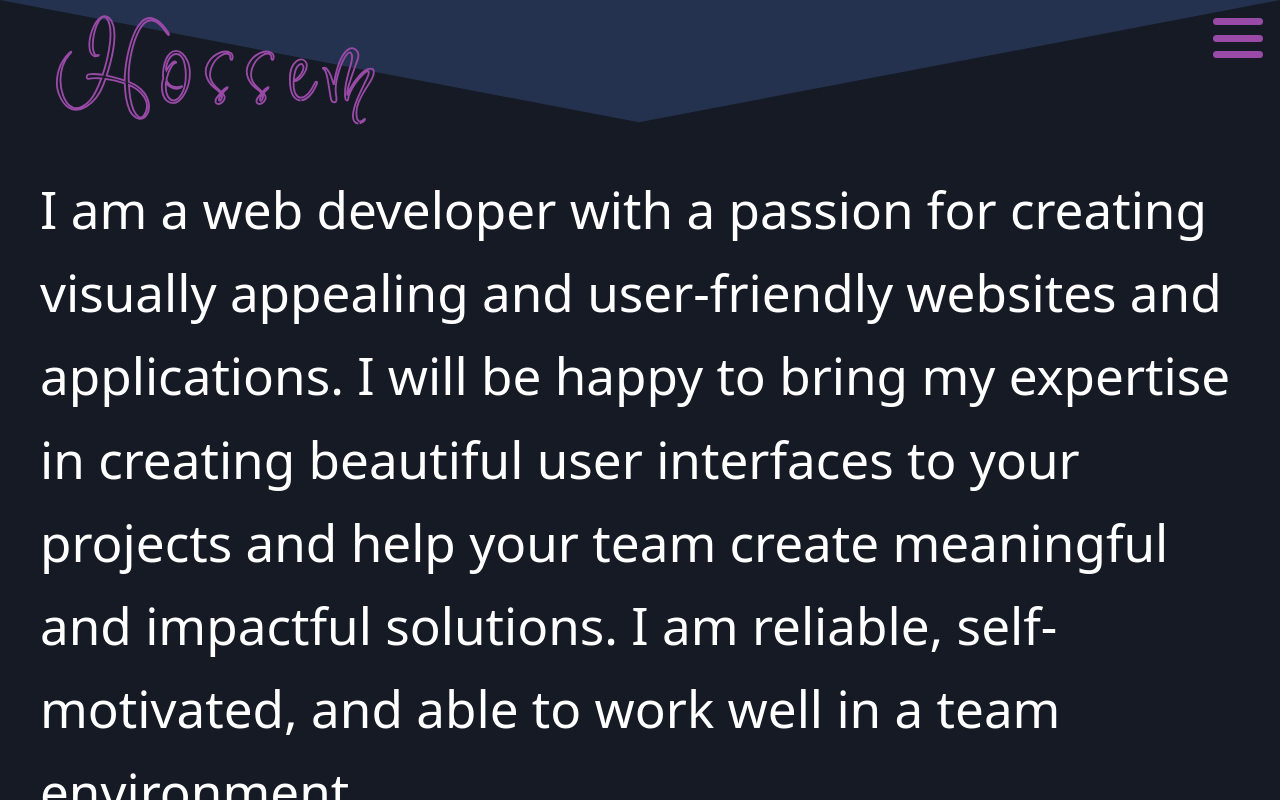
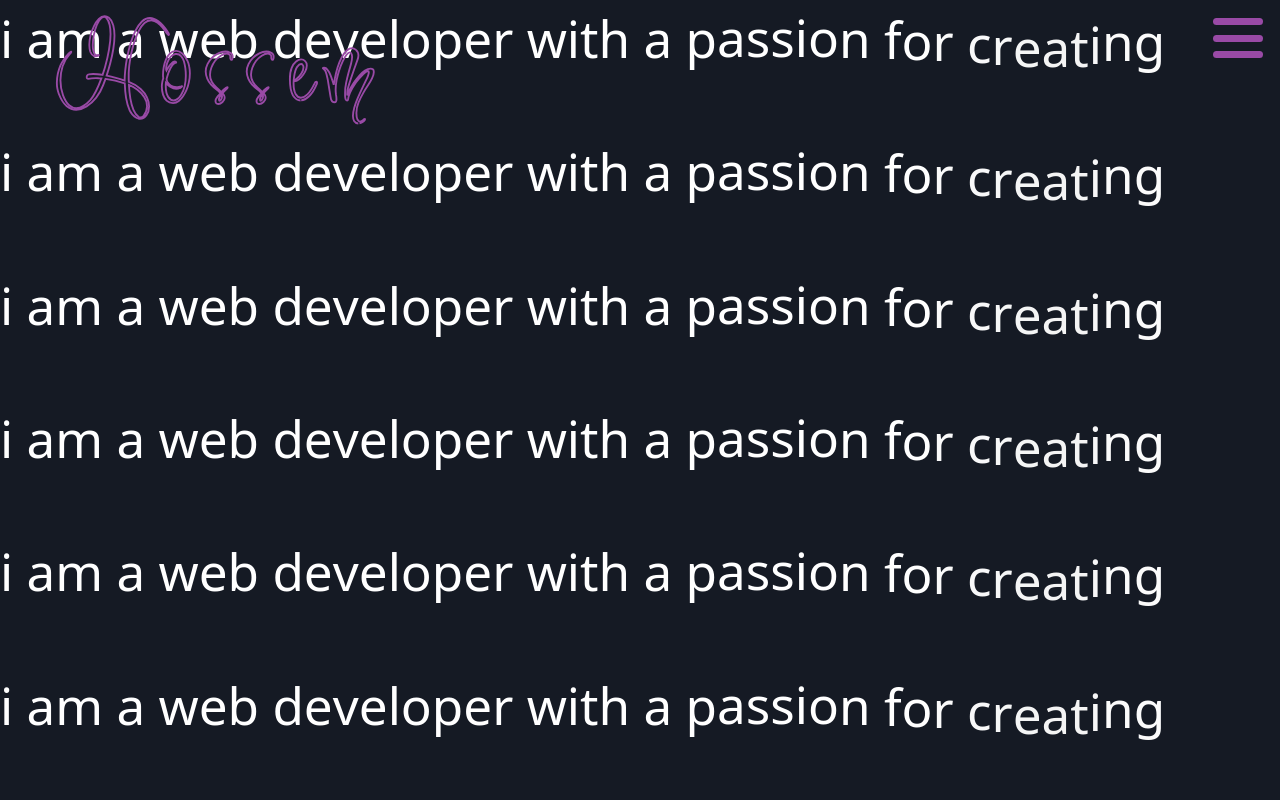
Before and after one commit to hossemedineali/portfolio, a Next.js app: page /tt in a window 1280 px wide. Built offline with nearby package versions, Linux system fonts and the light colour scheme.

Commit message:
almost complete about page

```diff
--- a/src/components/sections/aboutme.tsx
+++ b/src/components/sections/aboutme.tsx
@@ -4,51 +4,58 @@ import {
   useScroll,
   useTransform,
   useInView,
+  AnimatePresence,
+  useAnimation,
 } from "framer-motion";
 
 import { useEffect, useRef, useState } from "react";
-//import { useInView } from "react-intersection-observer";
 import useWindowSize from "../../helper/useWindowSize";
 
+const text =
+  "I / am / a web / developer / with / a / passion / for / creating / visually / appealing / and / user-friendly / websites / and / applications. / I / will / be / happy / to / bring / my / expertise / in / creating / beautiful / user / interfaces / to / your / projects / and / help / your / team / create / meaningful / and / impactful / solutions. / I / am / reliable, / self-motivated, / and / able / to / work / well / in / a / team / environment.";
+
+const t = [
+  "I / am / a web / developer / with / a / passion /",
+  [
+    " for / creating / visually / appealing / and / user-friendly / websites / and /",
+  ],
+  [" applications. / I / will / be / happy / to / bring / my / expertise / in"],
+  [
+    " / creating / beautiful / user / interfaces / to / your / projects / and /",
+  ],
+  [" help / your / team / create / meaningful / and / impactful /"],
+  [" solutions. / I / am / reliable, / self-motivated, / and / able / to /"],
+  [" work / well / in / a / team / environment."],
+];
+
+const tt= "I / am / a web / developer / with / a / passion /"
+const tt2=" for / creating / visually / appealing / and / user-friendly / websites / and /"
+const tt3=" applications. / I / will / be / happy / to / bring / my / expertise / in"
+const tt4=" / creating / beautiful / user / interfaces / to / your / projects / and /"
+const tt5=" help / your / team / create / meaningful / and / impactful /"
+const tt6=" solutions. / I / am / reliable, / self-motivated, / and / able / to /"
+const tt7=" work / well / in / a / team / environment."
+
 const Aboutme = () => {
-  // Initialize state for the x and y position of the mouse
-
-  // Get the current width and height of the window
-  /*   const { width, height } = useWindowSize();
-  const reff = useRef(null);
-  const { scrollY } = useScroll({ target:reff });
-console.log(reff.current)
-  scrollY.onChange(() => {
-    console.log();
-  });
-
- */
-
   const { scrollY } = useScroll();
   const ref = useRef<HTMLDivElement>(null);
-  const { width, height } = useWindowSize();
+  const { height } = useWindowSize();
   const isInView = useInView(ref);
   const [showUlistration, setShowUlistration] = useState(false);
   const [range, setRange] = useState<number[]>([0, 0]);
   const [range1, setRange1] = useState<number[]>([0, 0]);
   const [range2, setRange2] = useState<number[]>([0, 0]);
   const [range3, setRang3] = useState<number[]>([0, 0]);
-  const [positionRange,setPositionRange]=useState<number[]>([0,0,0])
+  const [positionRange, setPositionRange] = useState<number[]>([0, 0, 0]);
   const [colorRange, setColorRange] = useState<number[]>([0, 0, 0, 0, 0, 0]);
   const pathLength = useTransform(scrollY, range, [0, 1]);
   const pathLength1 = useTransform(scrollY, range1, [0, 1]);
   const pathLength2 = useTransform(scrollY, range2, [0, 1]);
   const pathLength3 = useTransform(scrollY, range3, [0, 1]);
-  const position = useTransform(scrollY, positionRange, ['fixed','fixed','flex']);
-
-  //const colors=useTransform(scrollY,colorRange,['#e71a5f','#f5663a','#fcb15d','#17347a','#0d1f47','#fff'])
-  const colors = useTransform(scrollY, colorRange, [
-    "#ff321a",
-    "#ff901b",
-    "#e200f7",
-    "#450eff",
-    "#220070",
-    "#fff",
+  const position = useTransform(scrollY, positionRange, [
+    "fixed",
+    "fixed",
+    "flex",
   ]);
 
   useEffect(() => {
@@ -69,63 +76,83 @@ console.log(reff.current)
         y + height * 4,
         y + height * 5,
       ]);
-      setPositionRange([y,y+height*2,y+height*2.1])
+      setPositionRange([y, y + height * 2, y + height * 2.1]);
 
       console.log(range, range1, range2, range3);
     } else {
       //setShowUlistration(false);
     }
-    /*  const element = ref.current;
-    if (!element) return;
+  }, [isInView]);
 
-    const observer = new IntersectionObserver(([entry]) => {
-      if (entry?.isIntersecting) {
-        console.log('Element has entered the viewport! Scroll position:', scrollY.get());
-      }
-    });
-    observer.observe(element);
+  const container = {
+    hidden: { opacity: 0 },
+    visible: (i = 1) => ({
+      opacity: 1,
+      transition: { staggerChildren: 1, delayChildren: 1 * i },
+    }),
+  };
 
-    return () => {
-      observer.unobserve(element);
-    }; */
-  }, [isInView]);
+  const child = {
+    visible: {
+      opacity: 1,
+      //y: 0,
+      transition: {
+        type: "spring",
+        damping: 12,
+        stiffness: 100,
+      },
+    },
+    hidden: {
+      opacity: 0,
+      //y: 200,
+      transition: {
+        type: "spring",
+        damping: 12,
+        stiffness: 100,
+      },
+    },
+  };
+
+  console.log(text.split(" ").map);
 
   return (
     <motion.section className="   bg-[#151a24] ">
-      <div className=" w-full overflow-hidden bg-[#151a24]">
-        <svg
-          data-name="Layer 1"
-          xmlns="http://www.w3.org/2000/svg"
-          viewBox="0 0 1200 120"
-          preserveAspectRatio="none"
-        >
-          <path
-            fill="#24324f"
-            fillOpacity="1"
-            d="M1200 0L0 0 598.97 114.72 1200 0z"
-            className="shape-fill"
-          ></path>
-        </svg>
-      </div>
-
-      <div className=" flex items-center   justify-center  text-clip  ">
-        <p className=" p-10  text-left font-Allerta text-[6vw] font-medium leading-relaxed text-white  sm:text-[4vw] md:text-[4vw] md:text-white  ">
+      {/*  <div className=" flex items-center   justify-center  text-clip  ">
+        <p className=" p-10  text-left font-Allerta font-medium leading-relaxed text-white text-[6vw]  sm:text-[4vw] md:text-[4vw] md:text-white  ">
           I am a web developer with a passion for creating visually appealing
           and user-friendly websites and applications. I will be happy to bring
           my expertise in creating beautiful user interfaces to your projects
           and help your team create meaningful and impactful solutions. I am
           reliable, self-motivated, and able to work well in a team environment.
         </p>
+      </div> */}
+
+      <div className=" flex  flex-wrap items-center justify-center text-clip   text-[6vw]  sm:text-[4vw] md:text-[4vw] md:text-white ">
+
+         {/*  {isInView&&<motion.div variants={container} initial="hidden" animate="visible">
+            {t.map((word, wordIndex) => {
+              return (
+                <motion.span variants={child}>
+                  <Word text={word} />
+                </motion.span>
+              );
+            })}
+          </motion.div>}
+         */}
+      {true&&<Paragraphe/>}
       </div>
 
-      <div ref={ref} className=" bottom-0 top-[50vh] w-1 absolute">
+      <div
+        ref={ref}
+        className=" absolute bottom-0 top-[100vh] h-1 w-full  bg-primary"
+      >
         {" "}
       </div>
       <motion.div className=" h-[400vh]  w-full ">
         {/* new sec one  */}
         {showUlistration && (
           <motion.svg
-          style={{position}}
+            style={{ position }}
             className={`top-0 left-0 bottom-0 h-screen w-full `}
             width="623"
             height="381"
@@ -168,13 +195,246 @@ console.log(reff.current)
 
         {/* new one with stroke // */}
 
-
         {/* new one with just  flatten */}
-
       </motion.div>
     </motion.section>
   );
 };
+
+const Word: React.FC<{ text: string }> = ({ text }) => {
+  const ref = useRef(null);
+  const isInView = useInView(ref);
+  const container = {
+    hidden: { opacity: 0 },
+    visible: (i = 1) => ({
+      opacity: 1,
+      transition: { staggerChildren: 0.2, delayChildren: 0.04 * i },
+    }),
+  };
+
+  const child = {
+    visible: {
+      opacity: 1,
+      y: 0,
+      transition: {
+        type: "spring",
+        damping: 12,
+        stiffness: 100,
+      },
+    },
+    hidden: {
+      opacity: 0,
+      y: 200,
+      transition: {
+        type: "spring",
+        damping: 12,
+        stiffness: 100,
+      },
+    },
+  };
+
+  return (
+    <AnimatePresence>
+      <motion.span
+        ref={ref}
+        className=""
+        variants={container}
+        initial="hidden"
+        animate="visible"
+      >
+        {Array.from(text).map((letter, index) => {
+          return <motion.span key={index} variants={child}>{letter}</motion.span>;
+        })}
+      </motion.span>
+    </AnimatePresence>
+  );
+};
+
+
+
+
+
+
+const Paragraphe=()=>{
+
+  const tref=useRef(null)
+  const tref2=useRef(null)
+  const tref3=useRef(null)
+  const tref4=useRef(null)
+  const tref5=useRef(null)
+  const tref6=useRef(null)
+  const tref7=useRef(null)
+
+  const isInView=useInView(tref)
+  const isInView2=useInView(tref2)
+  const isInView3=useInView(tref3)
+  const isInView4=useInView(tref4)
+  const isInView5=useInView(tref5)
+  const isInView6=useInView(tref6)
+  const isInView7=useInView(tref7)
+
+
+  const container = {
+    hidden: {width:'0%' },
+    visible: (i = 1) => ({
+      width: '100%',
+      transition: { duration:2,staggerChildren: 0.04, delayChildren: 0.2* i },
+    }),
+  };
+
+  const child = {
+    visible: {
+      opacity: 1,
+      x: 0,
+      transition: {
+        type: "spring",
+        damping: 12,
+        stiffness: 100,
+      },
+    },
+    hidden: {
+      opacity: 0,
+      x: 200,
+      transition: {
+        type: "spring",
+        damping: 12,
+        stiffness: 100,
+      },
+    },
+  };
+
+  const childWord = {
+    visible: {
+      opacity: 1,
+      y: 0,
+      transition: {
+        type: "spring",
+        damping: 12,
+        stiffness: 100,
+      },
+    },
+    hidden: {
+      opacity: 0,
+      y: 200,
+      transition: {
+        type: "spring",
+        damping: 12,
+        stiffness: 100,
+        duration:0.1
+      },
+    },
+  };
+
+
+  const controls=useAnimation()
+  const controls2=useAnimation()
+  const controls3=useAnimation()
+  const controls4=useAnimation()
+  const controls5=useAnimation()
+  const controls6=useAnimation()
+  const controls7=useAnimation()
+
+  useEffect(()=>{
+    if(isInView){
+      controls.start('visible')
+    }else{controls.start('hidden')}
+  },[isInView])
+
+
+  useEffect(()=>{
+    if(isInView2){
+      controls2.start('visible')
+    }else{controls2.start('hidden')}
+  },[isInView2])
+
+
+  useEffect(()=>{
+    if(isInView3){
+      controls3.start('visible')
+    }else{controls3.start('hidden')}
+  },[isInView3])
+
+  useEffect(()=>{
+    if(isInView4){
+      controls4.start('visible')
+    }else{controls4.start('hidden')}
+  },[isInView4])
+
+  useEffect(()=>{
+    if(isInView5){
+      controls5.start('visible')
+    }else{controls5.start('hidden')}
+  },[isInView5])
+
+  useEffect(()=>{
+    if(isInView6){
+      controls6.start('visible')
+    }else{controls6.start('hidden')}
+  },[isInView6])
+
+
+  const test=Array.from('i am a web developer with a passion for creating')
+  const ttest="i /am /a /web /developer /with /a"
+  return <motion.div className="relative grid grid-col-6  h-screen w-full" >
+
+    <motion.div ref={tref}   variants={container}
+    animate={controls}  className="   flex overflow-hidden">
+      {test.map((word, wordIndex) => {
+              if (word == " ") return <span>&nbsp;</span>;
+              return <motion.span variants={childWord}>{word}</motion.span>;
+            })}
+    </motion.div>
+
+
+    <motion.div ref={tref2}   variants={container}
+    animate={controls2}  className="   flex overflow-hidden">
+      {test.map((word, wordIndex) => {
+              if (word == " ") return <span>&nbsp;</span>;
+              return <motion.span variants={childWord}>{word}</motion.span>;
+            })}
+    </motion.div>
+
+    <motion.div ref={tref3}   variants={container}
+    animate={controls3}  className="   flex overflow-hidden">
+      {test.map((word, wordIndex) => {
+              if (word == " ") return <span>&nbsp;</span>;
+              return <motion.span variants={childWord}>{word}</motion.span>;
+            })}
+    </motion.div>
+
+    <motion.div ref={tref4}   variants={container}
+    animate={controls4}  className="   flex overflow-hidden">
+      {test.map((word, wordIndex) => {
+              if (word == " ") return <span>&nbsp;</span>;
+              return <motion.span variants={childWord}>{word}</motion.span>;
+            })}
+    </motion.div>
+
+    <motion.div ref={tref5}   variants={container}
+    animate={controls5}  className="   flex overflow-hidden">
+      {test.map((word, wordIndex) => {
+              if (word == " ") return <span>&nbsp;</span>;
+              return <motion.span variants={childWord}>{word}</motion.span>;
+            })}
+    </motion.div>
+
+    <motion.div ref={tref6}   variants={container}
+    animate={controls6}  className="   flex overflow-hidden">
+      {test.map((word, wordIndex) => {
+              if (word == " ") return <span>&nbsp;</span>;
+              return <motion.span variants={childWord}>{word}</motion.span>;
+            })}
+    </motion.div>
+
+
+
+
+
+
+
+
+  </motion.div>
+}
 
 export default Aboutme;
 /**
@@ -185,5 +445,51 @@ export default Aboutme;
 
 
 
+{test.map((word, wordIndex) => {
+              if (word == " ") return <span>&nbsp;</span>;
+              return <motion.span variants={childWord}>{word}</motion.span>;
+            })}
 
+
+
+
+
+
+
+            <svg
+              className="aspect-square w-[16vw] "
+              viewBox="0 0 244 133"
+              fill="none"
+              xmlns="http://www.w3.org/2000/svg"
+            >
+              <motion.ellipse
+                initial={{ pathLength: 0 }}
+                animate={{
+                  pathLength: [0, 0.5, 1, 1],
+                  stroke: ["#D9D9D9", "#000", "#D9D9D9", "#000"],
+                }}
+                transition={{
+                  duration: 1,
+                  delay: 5,
+                  repeat: Infinity,
+                  repeatDelay: 10,
+                  easings: "bounce",
+                }}
+                cx="122"
+                cy="66.5"
+                rx="223"
+                ry="82.5"
+                transform="rotate(-11.5129 122 66.5)"
+                stroke="#D9D9D9"
+                strokeWidth="10"
+              />
+              <text
+                x="30"
+                y="100"
+                stroke="black"
+                strokeWidth="6"
+                className=" bg-primary text-5xl "
+              >mailmeklj
+              </text>
+            </svg>
  */
```
Also changed, not shown: src/components/sections/home.tsx (+4 -4 lines), src/components/sections/skills.tsx (+9 -12 lines), src/components/sections/work.tsx (+16 -25 lines), src/pages/index.tsx (line endings or trailing spaces).
